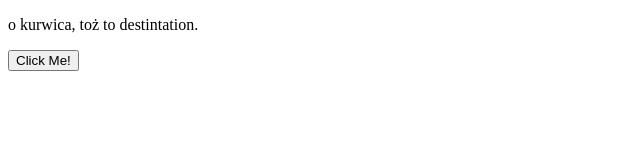
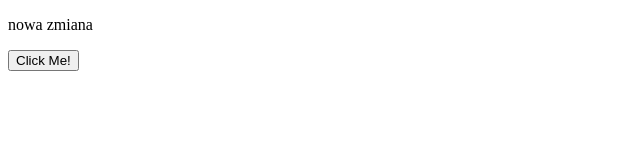
Before and after one commit to p-krawiec/test_html, a plain HTML site: page destination.html in a window 1280 px wide. Shown: the whole page, without its empty margins (0-640 px from the left). Drawn offline with Linux system fonts and the light colour scheme.

Commit message:
1 - Zmany do p w destination

```diff
--- a/destination.html
+++ b/destination.html
@@ -4,7 +4,7 @@
     <title>This is the title of the webpage!</title>
   </head>
   <body>
-    <p>o kurwica, toż to destintation.</p>
+    <p>nowa zmiana</p>
     <a href="index.html">
       <button>Click Me!</button>
   </a>
```
